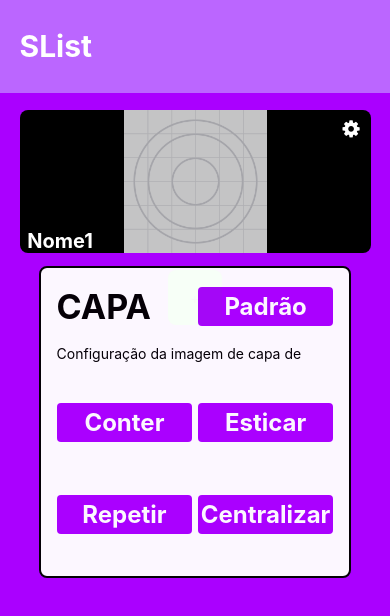
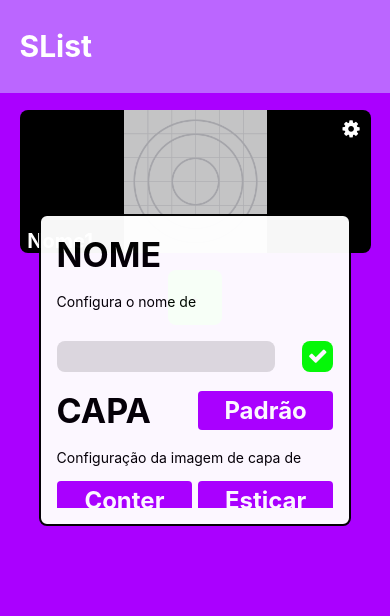
Before and after one commit to Rafael-Benicio/SList, a React Native app: screen /Home in a window 390 px wide. Shown: the top 616 px of the page. Built offline with nearby package versions, Linux system fonts and the light colour scheme.

Commit message:
Mudança de nome, implementado, estilizado, OK

```diff
--- a/src/Home/index.js
+++ b/src/Home/index.js
@@ -1,5 +1,5 @@
 import React, {useState} from 'react';
-import { Text, View,TouchableOpacity,Image, AsyncStorage,StatusBar } from 'react-native';
+import { Text, View,TouchableOpacity,Image, AsyncStorage,StatusBar, ScrollView, TextInput } from 'react-native';
 import Icon from 'react-native-vector-icons/FontAwesome'
 
 import styles from "./styles"
@@ -13,9 +13,30 @@ export default function App() {
 
   // Janela de configuração de item da lista
   function selectResizeMode(){
+    const [tmp,setTmp]=useState('')
+    // Is pra testar se o conteudo vai ou não ser exibido
     if(showSMode){
     return(
-          <View style={styles.showSetImg}>
+          // Configurador do item da lista
+          <View style={styles.showSetItem}>
+              <ScrollView>
+                {/*Configurador do nome da Lista*/}
+                <View>
+                  <View style={styles.setImgHead}>
+                    <Text style={styles.setImgHeadTxt}>NOME</Text>
+                  </View>
+                  <View style={styles.setImgDesc}>
+                    <Text>Configura o nome de {tmpList.name}</Text>
+                  </View>
+                  <View style={styles.setNameView}>
+                  <TextInput style={styles.setNameInput} value={tmp} onChangeText={tmp => setTmp(tmp)} maxLength={10} multiline={false}/>
+                  <TouchableOpacity style={styles.setNameBtn} onPress={()=>setName(tmp)}>
+                    <Icon name="check" color="#fff" size={20}/>
+                  </TouchableOpacity>
+                  </View>
+                </View>
+                {/*Configurador da imagen da lista*/}
+                <View>
                   <View style={styles.setImgHead}>
                     <Text style={styles.setImgHeadTxt}>CAPA</Text>
                     <TouchableOpacity style={styles.setImgButton} onPress={()=>setCapa(0)}>
@@ -54,15 +75,27 @@ export default function App() {
                   </View>
                 </View>
               </View>
+            </ScrollView>
+          </View>
       )
     }
   }
 
   // Configurar item da lista
   function setCapa(i){
+    if(i!=itemLista[tmpList.dataPos].imageSet){
       itemLista[tmpList.dataPos].imageSet=i
       setShowSMode(false)
       saveData(itemLista)
+    }
+  }
+  // Configurar o nome do item da lista
+  function setName(i){
+    if(i!='' && i!=itemLista[tmpList.dataPos].name){
+      itemLista[tmpList.dataPos].name=i
+      setShowSMode(false)
+      saveData(itemLista)
+    }
   }
 
   // Carrega os dados
--- a/src/Home/styles.js
+++ b/src/Home/styles.js
@@ -63,10 +63,10 @@ const styles = StyleSheet.create({
 		justifyContent:'center',
 		alignItems:'center'
 	},
-	showSetImg:{
+	showSetItem:{
 		position:'absolute',
 		left:widthWi*0.5-sISize/2,
-		top:heightHe*0.5-sISize/2,
+		top:heightHe*0.5-sISize/1.5,
 		width:sISize,
 		height:sISize,
 		backgroundColor:'#fff',
@@ -75,6 +75,27 @@ const styles = StyleSheet.create({
 		borderWidth:2,
 		borderColor:'#000',
 		padding:sISize*0.05,
+	},
+	setNameView:{
+		flexDirection:'row',
+		justifyContent:'space-between',
+		height:sISize*0.2,
+		alignItems:'center'
+	},
+	setNameInput:{
+		backgroundColor:'#ddd',
+		borderRadius:8,
+		width:sISize*0.7,
+		height:sISize*0.1,
+		paddingHorizontal:10,
+	},
+	setNameBtn:{
+		justifyContent:'center',
+		alignItems:'center',
+		backgroundColor:'#0f0',
+		width:sISize*0.1,
+		height:sISize*0.1,
+		borderRadius:8,
 	},
 	setImgHead:{
 		flexDirection:'row',
@@ -91,6 +112,7 @@ const styles = StyleSheet.create({
 	setImgViewButtons:{
 		// backgroundColor:'#000',
 		flex:1,
+		height:sISize*0.5,
 	     justifyContent:'space-around'
 	},
 	setImgBtnTxt:{
```
Lines whose indentation alone changed are shown as unchanged.
